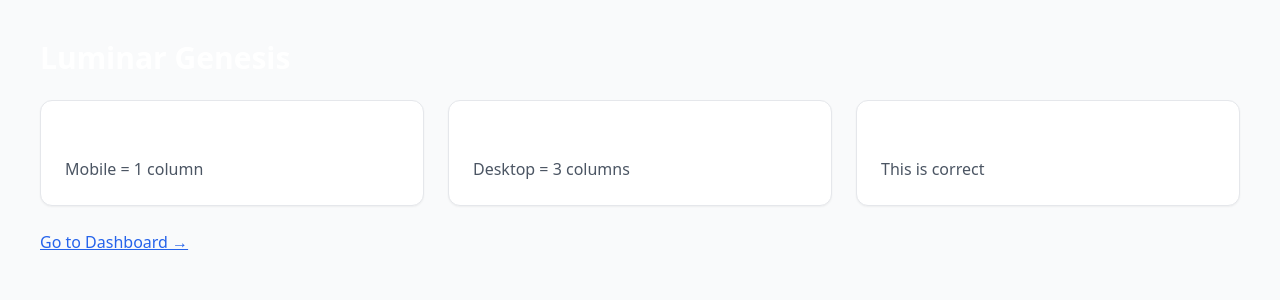
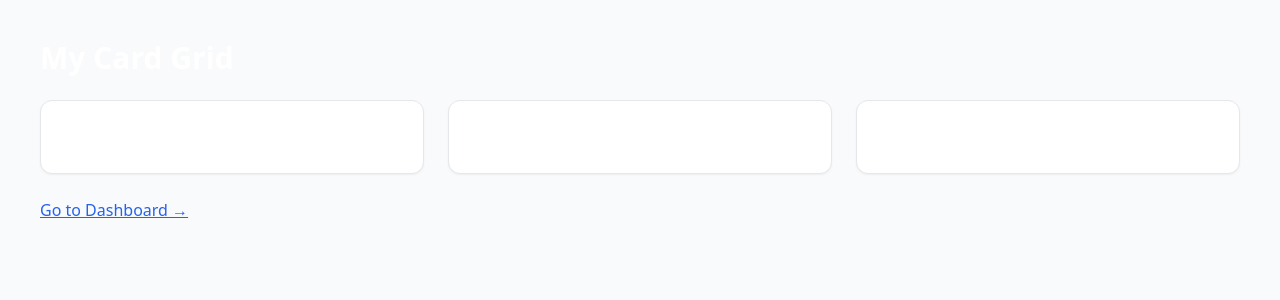
Before and after one commit to BoogieBoogatti/Luminar-Genesis, a Next.js app: page / in a window 1280 px wide. Shown: the top 300 px of the page. Built offline with nearby package versions, Linux system fonts and the light colour scheme.

Commit message:
Update page.tsx

```diff
--- a/app/page.tsx
+++ b/app/page.tsx
@@ -2,19 +2,16 @@ export default function Home() {
   return (
     <main className="min-h-screen bg-gray-50 p-6 md:p-10">
       <div className="mx-auto max-w-7xl">
-        <h1 className="text-3xl font-bold mb-6">Luminar Genesis</h1>
+        <h1 className="text-3xl font-bold mb-6">My Card Grid</h1>
         <div className="grid grid-cols-1 md:grid-cols-3 gap-6">
           <div className="rounded-xl border bg-white p-6 shadow-sm">
-            <h2 className="font-semibold mb-2">Card 1</h2>
-            <p className="text-gray-600">Mobile = 1 column</p>
+            First card content goes here.
           </div>
           <div className="rounded-xl border bg-white p-6 shadow-sm">
-            <h2 className="font-semibold mb-2">Card 2</h2>
-            <p className="text-gray-600">Desktop = 3 columns</p>
+            Second card content goes here.
           </div>
           <div className="rounded-xl border bg-white p-6 shadow-sm">
-            <h2 className="font-semibold mb-2">Card 3</h2>
-            <p className="text-gray-600">This is correct</p>
+            Third card content goes here.
           </div>
         </div>
         <a href="/dashboard" className="mt-6 inline-block text-blue-600 underline">
```
